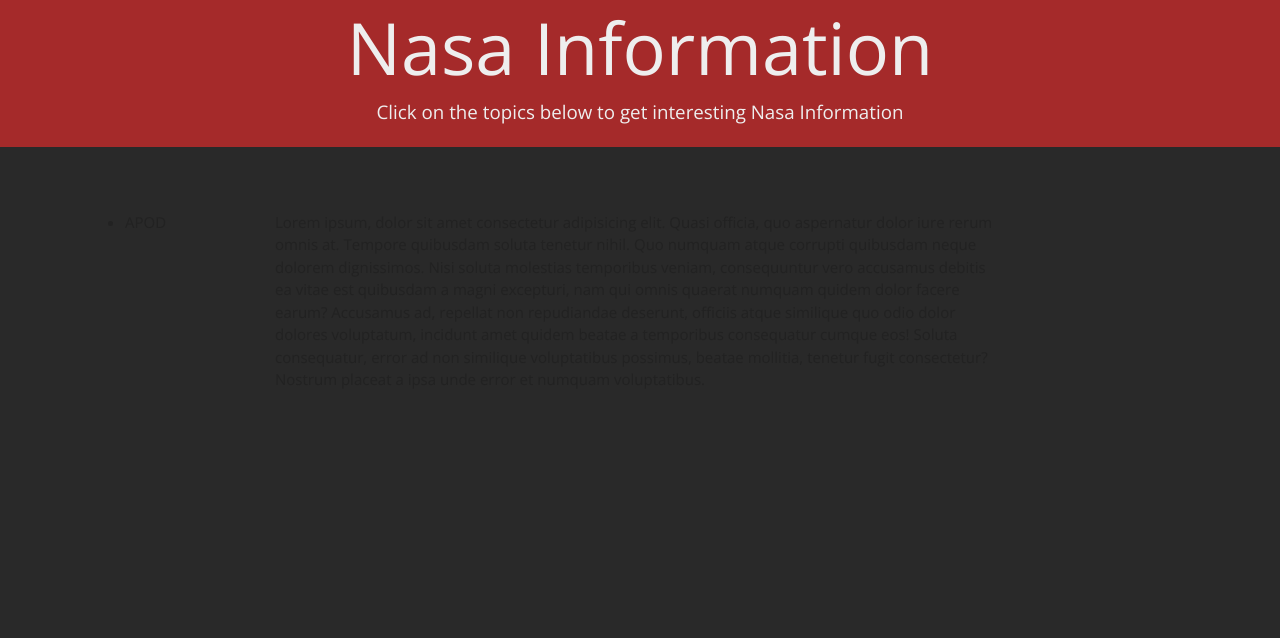
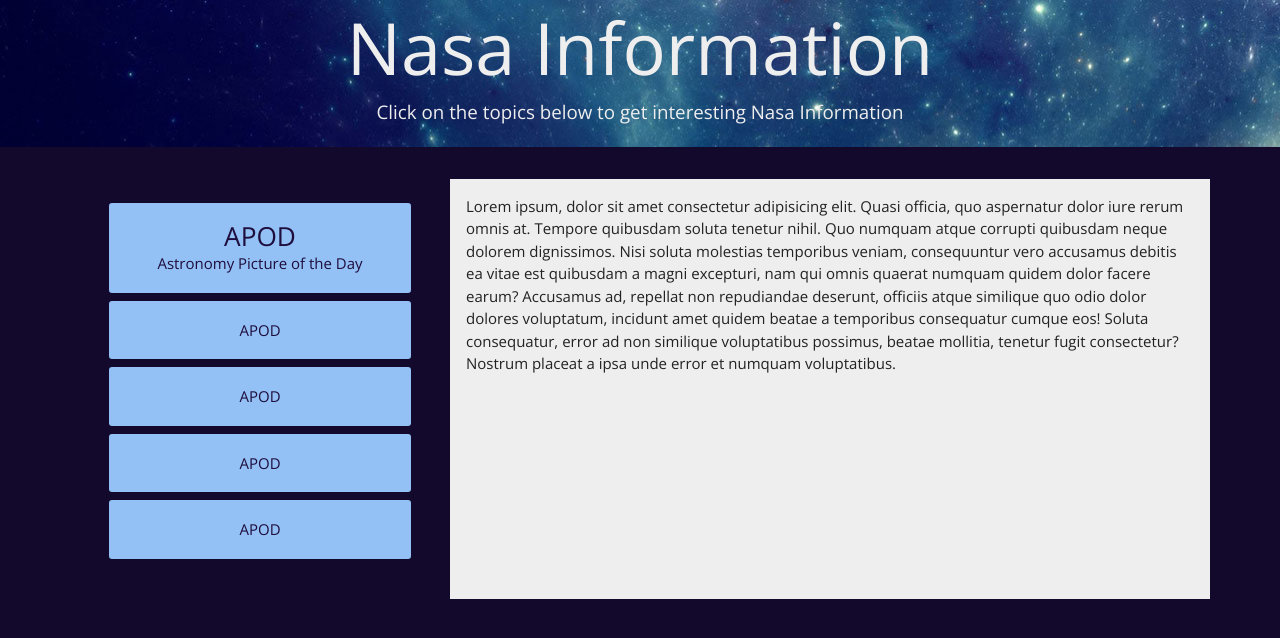
Before and after one commit to kasantosh/nasa-info, a plain HTML site: page index.html in a window 1280 px wide. Drawn offline with nearby package versions, Linux system fonts and the light colour scheme.

Commit message:
Initialized all files

```diff
--- a/css/style.css
+++ b/css/style.css
@@ -1,8 +1,31 @@
 body {
-  background-color: rgb(41, 41, 41);
+  background-color: rgb(19, 9, 44);
+  color: #fff;
 }
 
 .jumbotron {
-  background-color: brown !important;
-  background: url();
+  background: url(../img/slider_nebula.jpg);
+  margin-bottom: 2rem;
 }
+
+.menu-list {
+  padding: 1rem;
+  margin-bottom: 1px solid #fff;
+  color: rgb(30, 13, 61);
+  cursor: pointer;
+}
+
+.menu-list-item{
+  background-color: rgb(147, 193, 245);
+  padding: 1rem 0.5rem;
+  text-align: center;
+  list-style: none;
+  margin: .5rem;
+  border-radius: 3px;
+  border: 2px solid transparent;
+}
+
+.menu-list-item:hover {
+  background-color: rgb(205, 231, 255);
+  border: 2px solid rgb(164, 207, 248);
+}
--- a/index.html
+++ b/index.html
@@ -18,14 +18,27 @@
   </div>
   <div class="container">
     <div class="row">
-      <div class="col-md-2">
+      <div class="col-md-4">
         <ul class="menu-list">
+          <li class="menu-list-item" id="apod">
+            <h3 class="d-inline">APOD</h3> <br>
+            Astronomy Picture of the Day
+          </li>
+          <li class="menu-list-item">
+            APOD
+          </li>
+          <li class="menu-list-item">
+            APOD
+          </li>
+          <li class="menu-list-item">
+            APOD
+          </li>
           <li class="menu-list-item">
             APOD
           </li>
         </ul>
       </div>
-      <div class="col-md-8">
+      <div class="col-md-8 bg-light p-3 text-dark" id="display">
         Lorem ipsum, dolor sit amet consectetur adipisicing elit. Quasi officia, quo aspernatur dolor iure rerum omnis
         at.
         Tempore quibusdam soluta tenetur nihil. Quo numquam atque corrupti quibusdam neque dolorem dignissimos. Nisi
--- a/js/app.js
+++ b/js/app.js
@@ -1,13 +1,15 @@
 const nasa = new Nasa;
 
-const apod = document.getElementById('apod');
+const apodEl = document.getElementById('apod');
 
-apod.addEventListener('click', getApod);
+apodEl.addEventListener('click', getApod);
 
 // Get APOD
 function getApod() {
+  document.getElementById('display').innerHTML = '';
   nasa.apod()
     .then(results => {
+      console.log('Apod clicked');
       console.log(results);
       console.log(results.explanation);
     })
```
